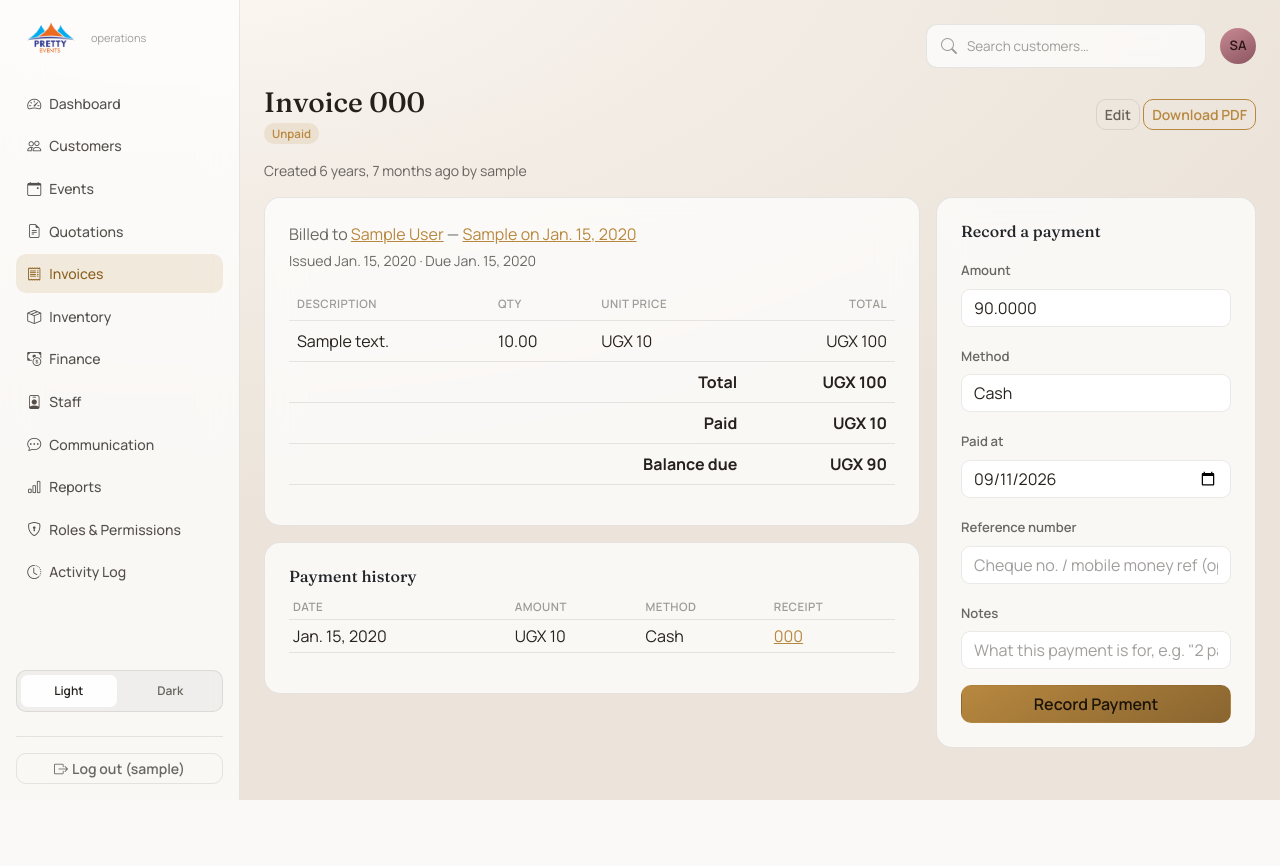
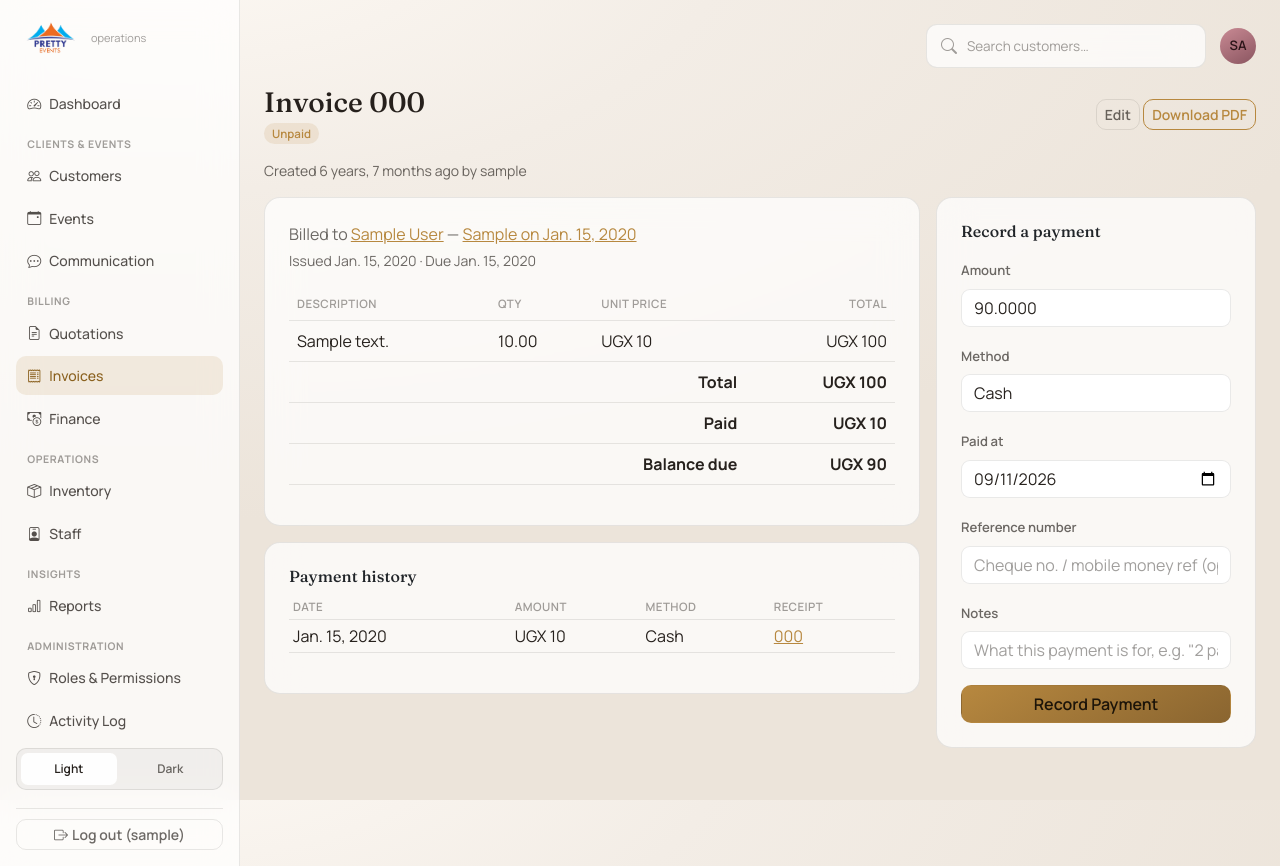
Before and after one commit to Naggayi-Daphne-Pearl/Pretty_events_management_system, a Django app: page /billing/invoices/1/ in a window 1280 px wide. Before the commit the page ends 800 px from the top, so only its background shows below. Run offline with Django 5.2, Linux system fonts and the light colour scheme; a user stored in the database is signed in; tables that the repository leaves empty hold one stand-in row (values such as "Sample post").

Commit message:
Group sidebar nav into labeled sections for scalability
Flat list of ~10+ nav items was already getting long and will only grow.
Group into Clients & Events, Billing, Operations, Insights, and (superuser)
Administration, each with a small uppercase section label — matching
sections stay hidden entirely if the user has no permission for any item
in them. Sidebar content area is now independently scrollable
(.sidebar-scroll) so the brand logo stays pinned at top and the theme
toggle/logout stay pinned at bottom even as more sections get added.

Co-Authored-By: Claude Sonnet 5 <noreply@anthropic.com>

```diff
--- a/templates/base.html
+++ b/templates/base.html
@@ -101,7 +101,13 @@
         }
         .sidebar .nav-link:hover { background: var(--gold-soft); color: var(--text-1); }
         .sidebar .nav-link.active { background: var(--gold-soft); color: var(--sidebar-text-active); }
-        .sidebar hr { border-color: var(--border); opacity: 1; }
+        .sidebar hr { border-color: var(--border); opacity: 1; margin: 10px 0; }
+        .sidebar-scroll { flex: 1 1 auto; min-height: 0; overflow-y: auto; margin-bottom: 8px; }
+        .nav-section-label {
+            font-size: 10.5px; font-weight: 700; text-transform: uppercase; letter-spacing: .06em;
+            color: var(--text-3); padding: 14px .7rem 4px;
+        }
+        .nav-section-label:first-child { padding-top: 4px; }
 
         .theme-toggle { display: flex; gap: 6px; padding: 4px; border-radius: 10px; background: rgba(127,127,127,0.08); border: 1px solid var(--border); }
         .theme-toggle button {
@@ -204,40 +210,68 @@
             <img src="{% static COMPANY_LOGO_STATIC_PATH %}" alt="{{ COMPANY_NAME }}" class="sidebar-brand-logo">
             <div class="sidebar-brand-sub">operations</div>
         </a>
-        <ul class="nav nav-pills flex-column mb-auto gap-1">
+        <div class="sidebar-scroll">
+        <ul class="nav nav-pills flex-column gap-1">
             <li class="nav-item"><a href="{% url 'dashboard' %}" class="nav-link {% if request.resolver_match.url_name == 'dashboard' %}active{% endif %}"><i class="bi bi-speedometer2 me-2"></i>Dashboard</a></li>
+        </ul>
+
+        {% if perms.customers.view_customer or perms.events.view_event or perms.comms.view_communicationlog %}
+        <div class="nav-section-label">Clients &amp; Events</div>
+        <ul class="nav nav-pills flex-column gap-1">
             {% if perms.customers.view_customer %}
             <li class="nav-item"><a href="{% url 'customers:list' %}" class="nav-link {% if request.resolver_match.app_name == 'customers' %}active{% endif %}"><i class="bi bi-people me-2"></i>Customers</a></li>
             {% endif %}
             {% if perms.events.view_event %}
             <li class="nav-item"><a href="{% url 'events:list' %}" class="nav-link {% if request.resolver_match.app_name == 'events' %}active{% endif %}"><i class="bi bi-calendar-event me-2"></i>Events</a></li>
             {% endif %}
+            {% if perms.comms.view_communicationlog %}
+            <li class="nav-item"><a href="{% url 'comms:list' %}" class="nav-link {% if request.resolver_match.app_name == 'comms' %}active{% endif %}"><i class="bi bi-chat-dots me-2"></i>Communication</a></li>
+            {% endif %}
+        </ul>
+        {% endif %}
+
+        {% if perms.billing.view_quotation or perms.billing.view_invoice or perms.finance.view_incomerecord or perms.finance.view_expenserecord %}
+        <div class="nav-section-label">Billing</div>
+        <ul class="nav nav-pills flex-column gap-1">
             {% if perms.billing.view_quotation %}
             <li class="nav-item"><a href="{% url 'billing:quotation_list' %}" class="nav-link {% if request.resolver_match.app_name == 'billing' and 'quotation' in request.resolver_match.url_name %}active{% endif %}"><i class="bi bi-file-earmark-text me-2"></i>Quotations</a></li>
             {% endif %}
             {% if perms.billing.view_invoice %}
             <li class="nav-item"><a href="{% url 'billing:invoice_list' %}" class="nav-link {% if request.resolver_match.app_name == 'billing' and 'invoice' in request.resolver_match.url_name %}active{% endif %}"><i class="bi bi-receipt me-2"></i>Invoices</a></li>
             {% endif %}
+            {% if perms.finance.view_incomerecord or perms.finance.view_expenserecord %}
+            <li class="nav-item"><a href="{% url 'finance:summary' %}" class="nav-link {% if request.resolver_match.app_name == 'finance' %}active{% endif %}"><i class="bi bi-cash-coin me-2"></i>Finance</a></li>
+            {% endif %}
+        </ul>
+        {% endif %}
+
+        {% if perms.inventory.view_equipmentitem or perms.staffing.view_staffmember %}
+        <div class="nav-section-label">Operations</div>
+        <ul class="nav nav-pills flex-column gap-1">
             {% if perms.inventory.view_equipmentitem %}
             <li class="nav-item"><a href="{% url 'inventory:item_list' %}" class="nav-link {% if request.resolver_match.app_name == 'inventory' %}active{% endif %}"><i class="bi bi-box-seam me-2"></i>Inventory</a></li>
-            {% endif %}
-            {% if perms.finance.view_incomerecord or perms.finance.view_expenserecord %}
-            <li class="nav-item"><a href="{% url 'finance:summary' %}" class="nav-link {% if request.resolver_match.app_name == 'finance' %}active{% endif %}"><i class="bi bi-cash-coin me-2"></i>Finance</a></li>
             {% endif %}
             {% if perms.staffing.view_staffmember %}
             <li class="nav-item"><a href="{% url 'staffing:list' %}" class="nav-link {% if request.resolver_match.app_name == 'staffing' %}active{% endif %}"><i class="bi bi-person-badge me-2"></i>Staff</a></li>
             {% endif %}
-            {% if perms.comms.view_communicationlog %}
-            <li class="nav-item"><a href="{% url 'comms:list' %}" class="nav-link {% if request.resolver_match.app_name == 'comms' %}active{% endif %}"><i class="bi bi-chat-dots me-2"></i>Communication</a></li>
-            {% endif %}
-            {% if perms.events.view_event or perms.billing.view_invoice or perms.inventory.view_equipmentitem or perms.finance.view_incomerecord or perms.finance.view_expenserecord %}
+        </ul>
+        {% endif %}
+
+        {% if perms.events.view_event or perms.billing.view_invoice or perms.inventory.view_equipmentitem or perms.finance.view_incomerecord or perms.finance.view_expenserecord %}
+        <div class="nav-section-label">Insights</div>
+        <ul class="nav nav-pills flex-column gap-1">
             <li class="nav-item"><a href="{% url 'reports:index' %}" class="nav-link {% if request.resolver_match.app_name == 'reports' %}active{% endif %}"><i class="bi bi-bar-chart me-2"></i>Reports</a></li>
-            {% endif %}
-            {% if user.is_superuser %}
+        </ul>
+        {% endif %}
+
+        {% if user.is_superuser %}
+        <div class="nav-section-label">Administration</div>
+        <ul class="nav nav-pills flex-column gap-1">
             <li class="nav-item"><a href="{% url 'role_list' %}" class="nav-link {% if request.resolver_match.url_name in 'role_list,role_create,role_update,role_delete' %}active{% endif %}"><i class="bi bi-shield-lock me-2"></i>Roles &amp; Permissions</a></li>
             <li class="nav-item"><a href="{% url 'activity_log' %}" class="nav-link {% if request.resolver_match.url_name == 'activity_log' %}active{% endif %}"><i class="bi bi-clock-history me-2"></i>Activity Log</a></li>
-            {% endif %}
         </ul>
+        {% endif %}
+        </div>
         <div class="theme-toggle mb-2">
             <button type="button" id="pe-theme-light" onclick="peSetTheme('light')">Light</button>
             <button type="button" id="pe-theme-dark" onclick="peSetTheme('dark')">Dark</button>
```
